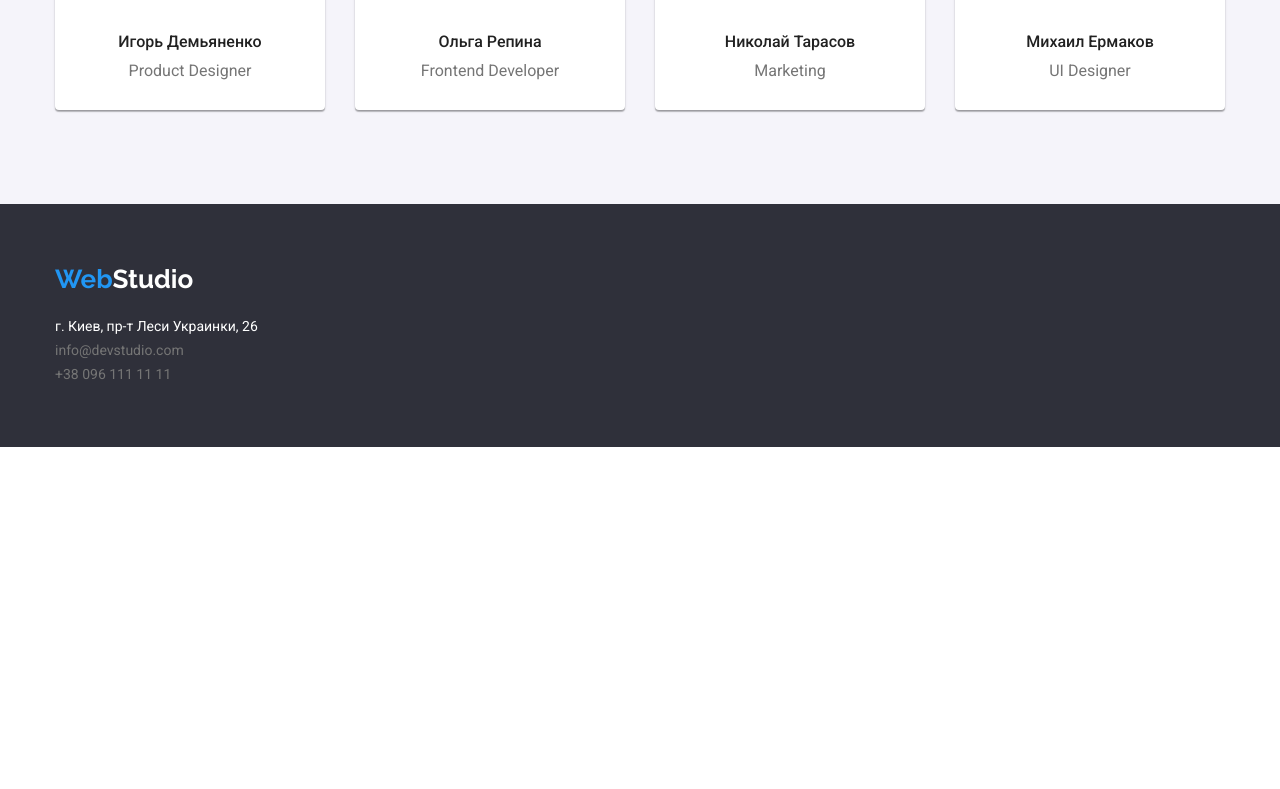
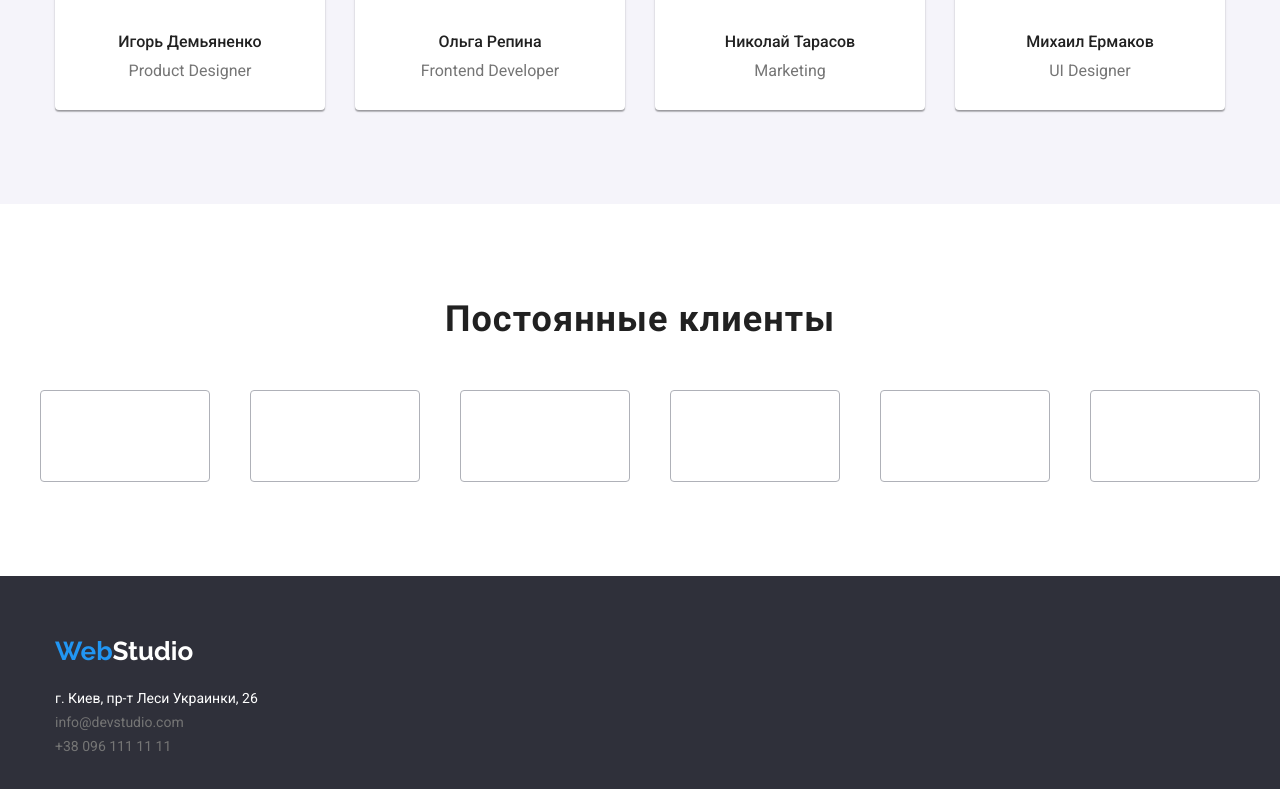
Before and after one commit to Iura-Radulov/goit-markup-hw-04, a plain HTML site: page index.html in a window 1280 px wide. Shown: the part 2041-2830 px from the top of the page. Before the commit the page ends 2488 px from the top, so only its background shows below. Drawn offline with nearby package versions, Linux system fonts and the light colour scheme.

Commit message:
First step

```diff
--- a/css/styles.css
+++ b/css/styles.css
@@ -276,6 +276,34 @@ ul {
   text-align: center;
 }
 
+/* -------CLIENTS---------*/
+.clients-title {
+  padding-top: 94px;
+  padding-bottom: 50px;
+  font-family: Roboto;
+  font-weight: 700;
+  font-size: 36px;
+  line-height: 1.17;
+  text-align: center;
+  letter-spacing: 0.03em;
+}
+.clients-logo {
+  display: flex;
+  padding-bottom: 94px;
+}
+.clients-logo .item {
+  width: 170px;
+  height: 92px;
+
+  border: 1px solid #afb1b8;
+  border-radius: 4px;
+}
+.clients-logo .item:not(:last-child) {
+  margin-right: 40px;
+}
+.clients-logo a {
+  display: block;
+}
 /* -------FOOTER---------*/
 .footer {
   background-color: #2f303a;
--- a/index.html
+++ b/index.html
@@ -27,7 +27,9 @@
 </ul>
 </nav>
 <ul class="address-header">
-    <li class="item"><a class="address-link" href="mailto:info@devstudio.com">info@devstudio.com</a></li>
+    <li class="item">
+
+        <a class="address-link" href="mailto:info@devstudio.com">info@devstudio.com</a></li>
     <li class="item"><a class="address-link" href="tel:+380961111111">+38 096 111 11 11</a></li>
 </ul>
 </div>
@@ -105,6 +107,24 @@
         </ul>
         </div>
     </section>
+    <section class="clients">
+<div class="conteiner">
+    <h2 class="clients-title">Постоянные клиенты</h2>
+    <ul class="clients-logo">
+        <li class="item"><a href="">
+            <svg width="106" height="60">
+                <use href="./images/sprite.svg#icon-logo1"></use>
+            </svg>
+        </a></li>
+        <li class="item"><a href=""></a></li>
+        <li class="item"><a href=""></a></li>
+        <li class="item"><a href=""></a></li>
+        <li class="item"><a href=""></a></li>
+        <li class="item"><a href=""></a></li>
+    </ul>
+</div>
+
+    </section>
     </main>
     <footer class="footer">
         <div class="container">
```
Also changed, not shown: 2 other files.
